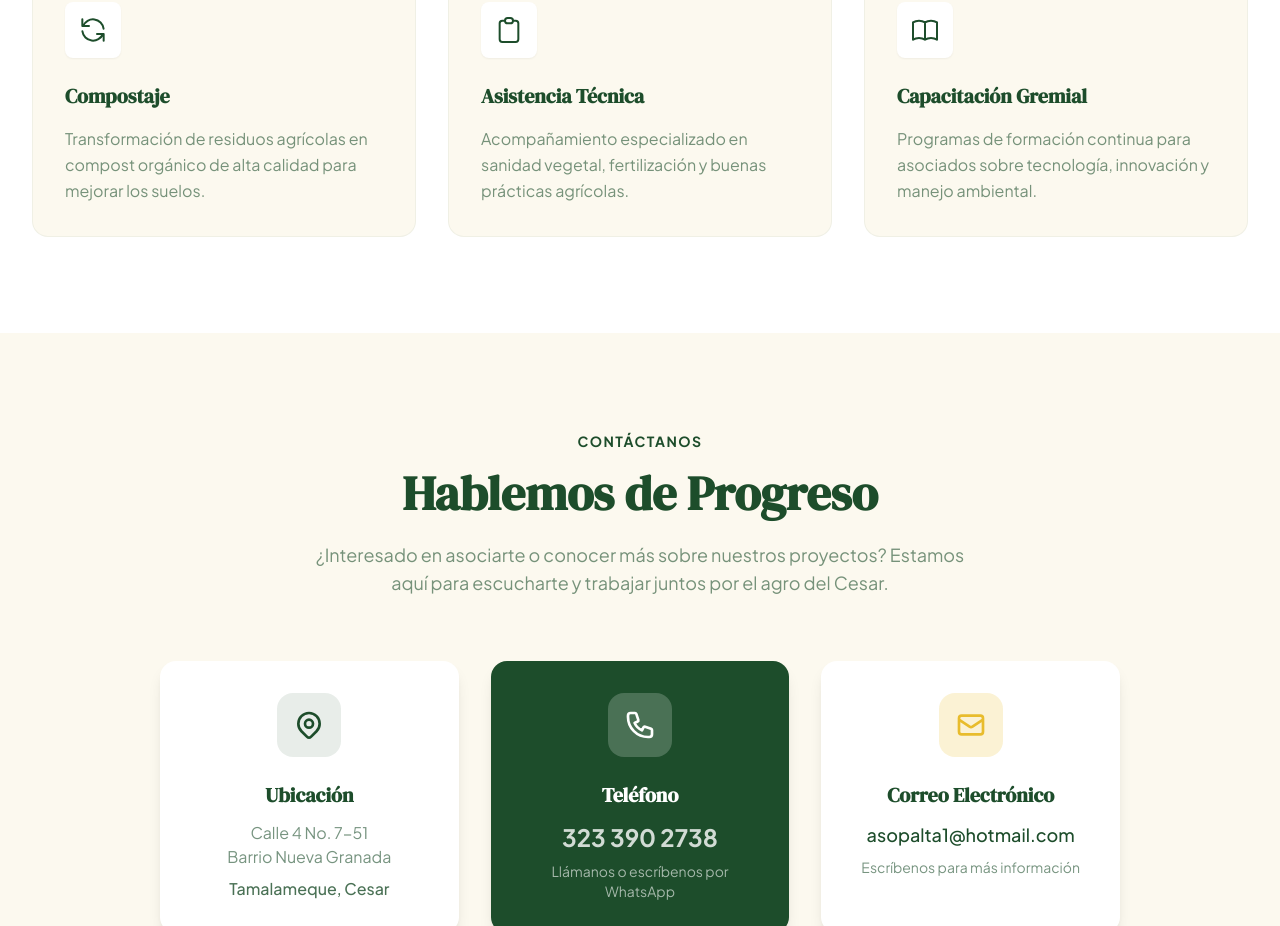
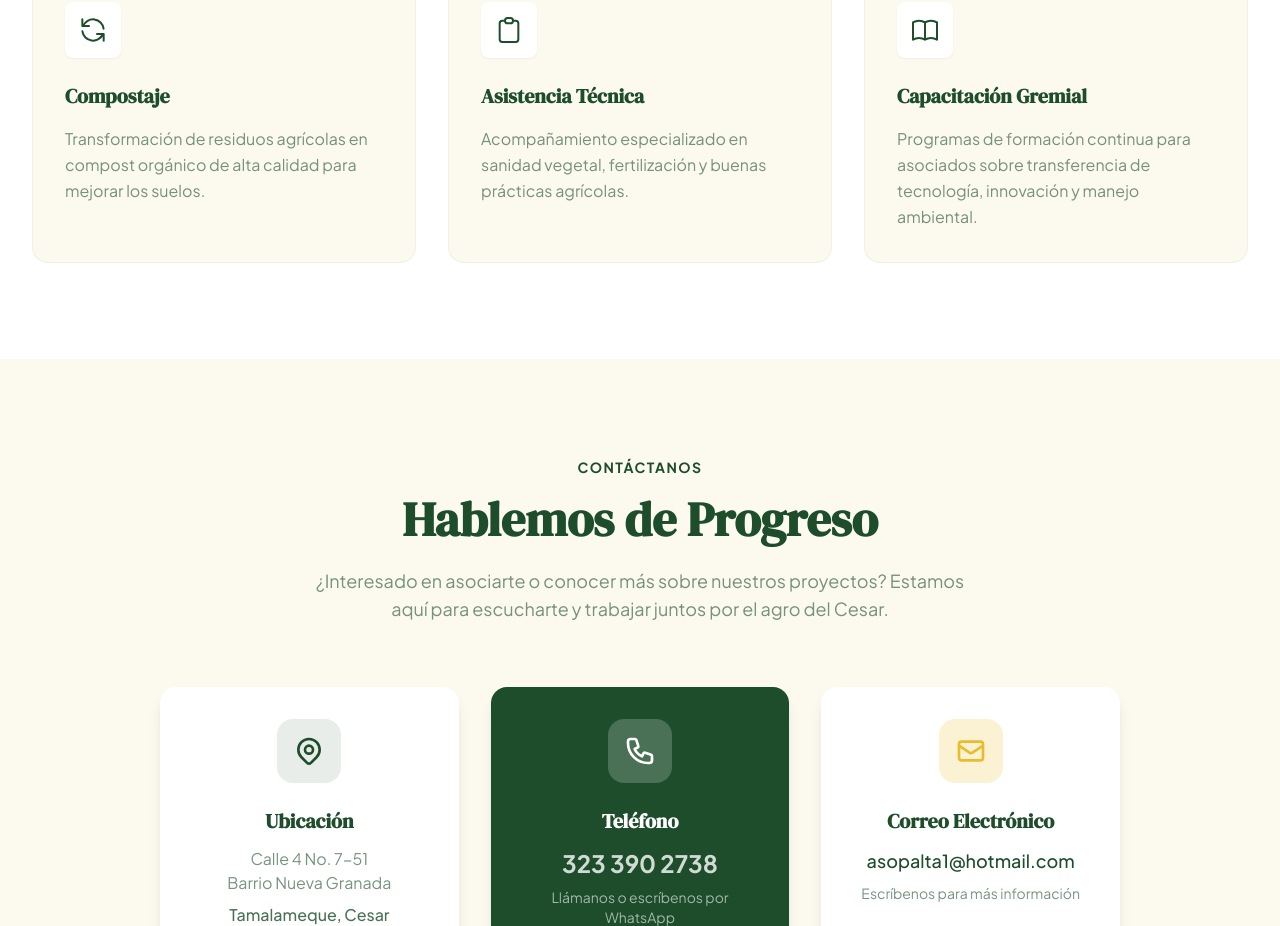
Before and after one commit to angelkurten/asopalta-web, a React (Vite) app: page / in a window 1280 px wide. Shown: the part 2940-3866 px from the top of the page. Built offline with nearby package versions, Linux system fonts and the light colour scheme.

Commit message:
fix: actualizado texto capacitación - transferencia de tecnología

```diff
--- a/components/Services.tsx
+++ b/components/Services.tsx
@@ -30,7 +30,7 @@ const activities: Activity[] = [
   },
   {
     title: 'Capacitación Gremial',
-    description: 'Programas de formación continua para asociados sobre tecnología, innovación y manejo ambiental.',
+    description: 'Programas de formación continua para asociados sobre transferencia de tecnología, innovación y manejo ambiental.',
     icon: 'M12 6.253v13m0-13C10.832 5.477 9.246 5 7.5 5S4.168 5.477 3 6.253v13C4.168 18.477 5.754 18 7.5 18s3.332.477 4.5 1.253m0-13C13.168 5.477 14.754 5 16.5 5c1.747 0 3.332.477 4.5 1.253v13C19.832 18.477 18.247 18 16.5 18c-1.746 0-3.332.477-4.5 1.253'
   }
 ];
```
